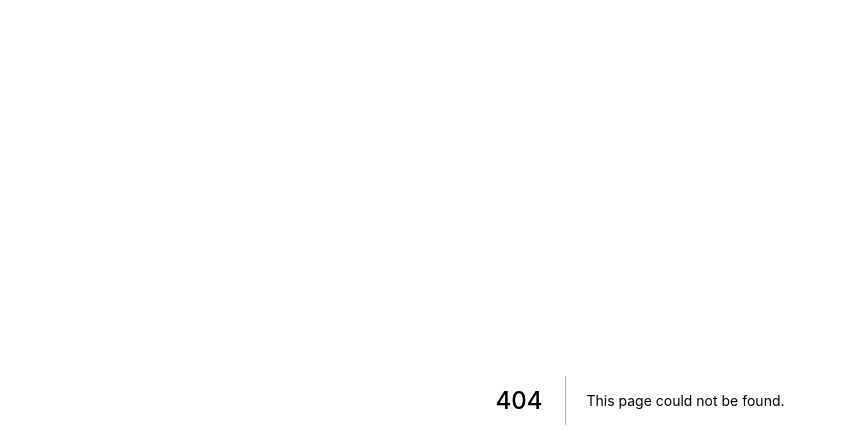
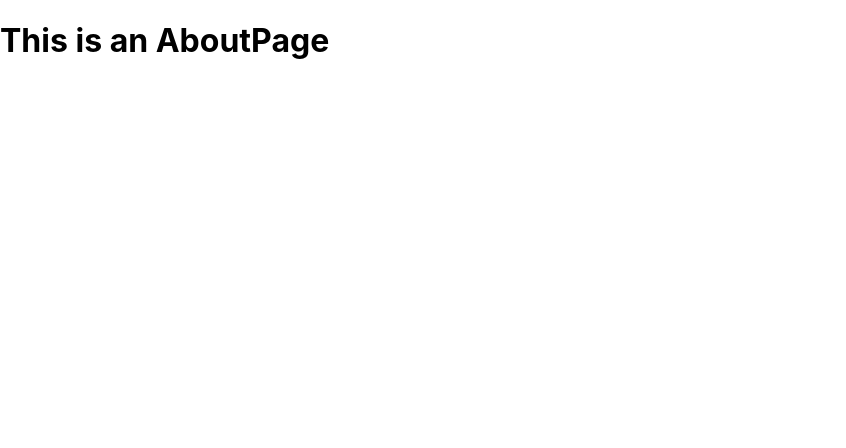
Before and after one commit to akshaymalik1995/nextjs-react-the-complete-guide-course, a Next.js app: page /about in a window 1280 px wide. Before the commit this address had no page. Shown: the top 448 px of the page, without its empty margins (0-846 px from the left). Built offline with nearby package versions, Linux system fonts and the light colour scheme.

Commit message:
Adding a Named/Static Route File

```diff
--- /dev/null
+++ b/pages/about.js
@@ -0,0 +1,9 @@
+const AboutPage = () => {
+    return (
+      <div className="AboutPage">
+        <h1>This is an AboutPage</h1>
+      </div>
+    )
+  }
+
+  export default AboutPage
```
